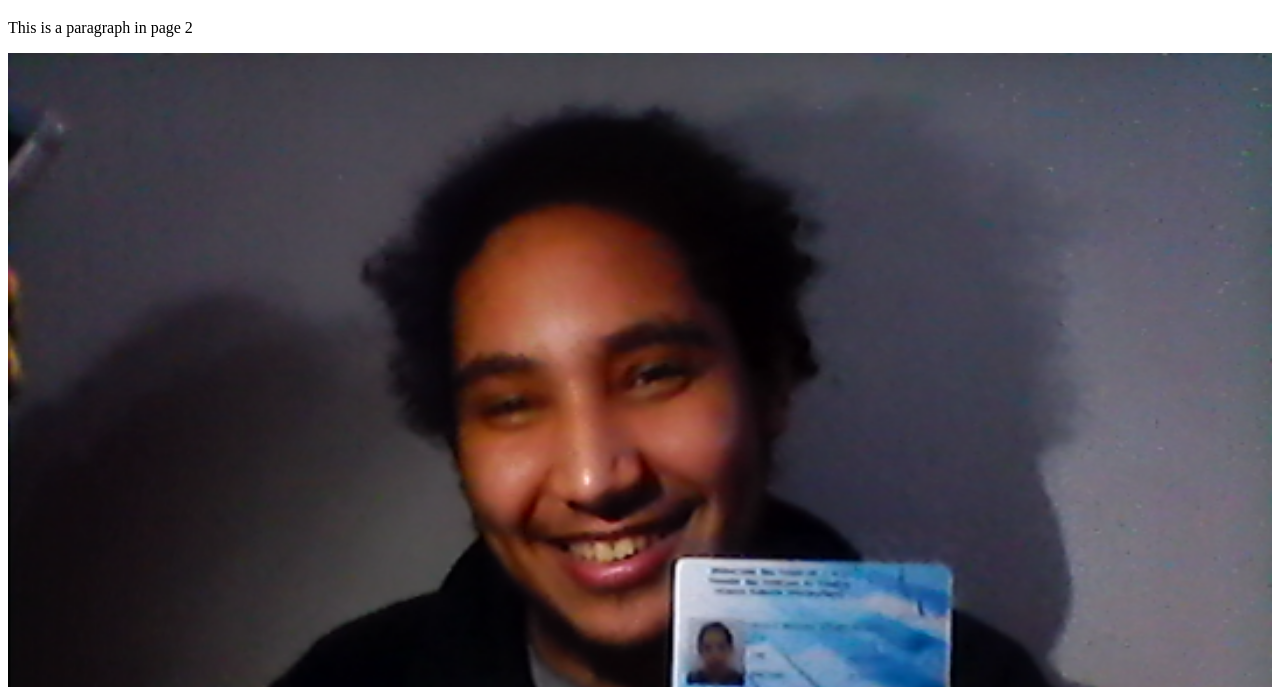
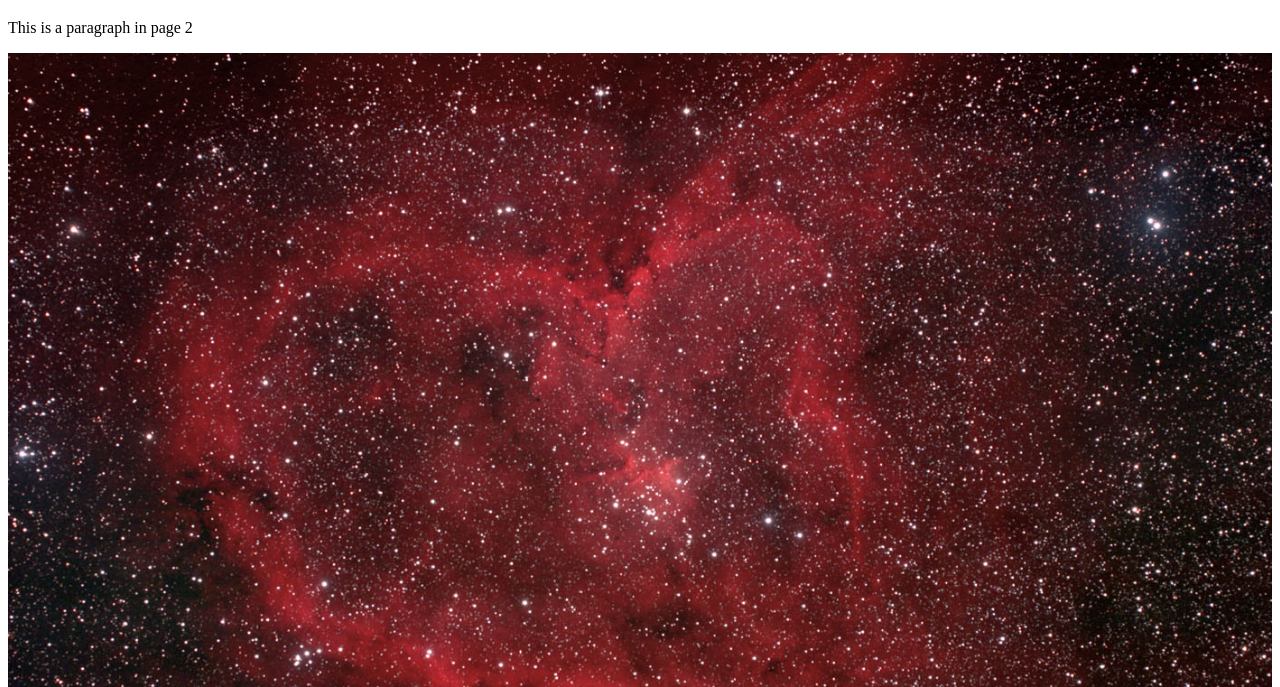
Before and after one commit to Achraf-SALIMI/My-Scond-Repository, a plain HTML site: page page2.html in a window 1280 px wide. Shown: the part 113-800 px from the top of the page. Drawn offline with Linux system fonts and the light colour scheme.

Commit message:
I changed the pic

```diff
--- a/page2.html
+++ b/page2.html
@@ -27,7 +27,7 @@
     <main>
         <h1>Page 2</h1>
         <p>This is a paragraph in page 2</p>
-        <img src="img/download.png" alt="This is an image of my brother!">
+        <img src="img/IC1805_--_H-alpha_+_RGB.jpg" alt="This is an image of my brother!">
     </main>
 </body>
 
```
Also changed, not shown: img/IC1805_--_H-alpha_+_RGB.jpg (added), img/download.png (deleted).
